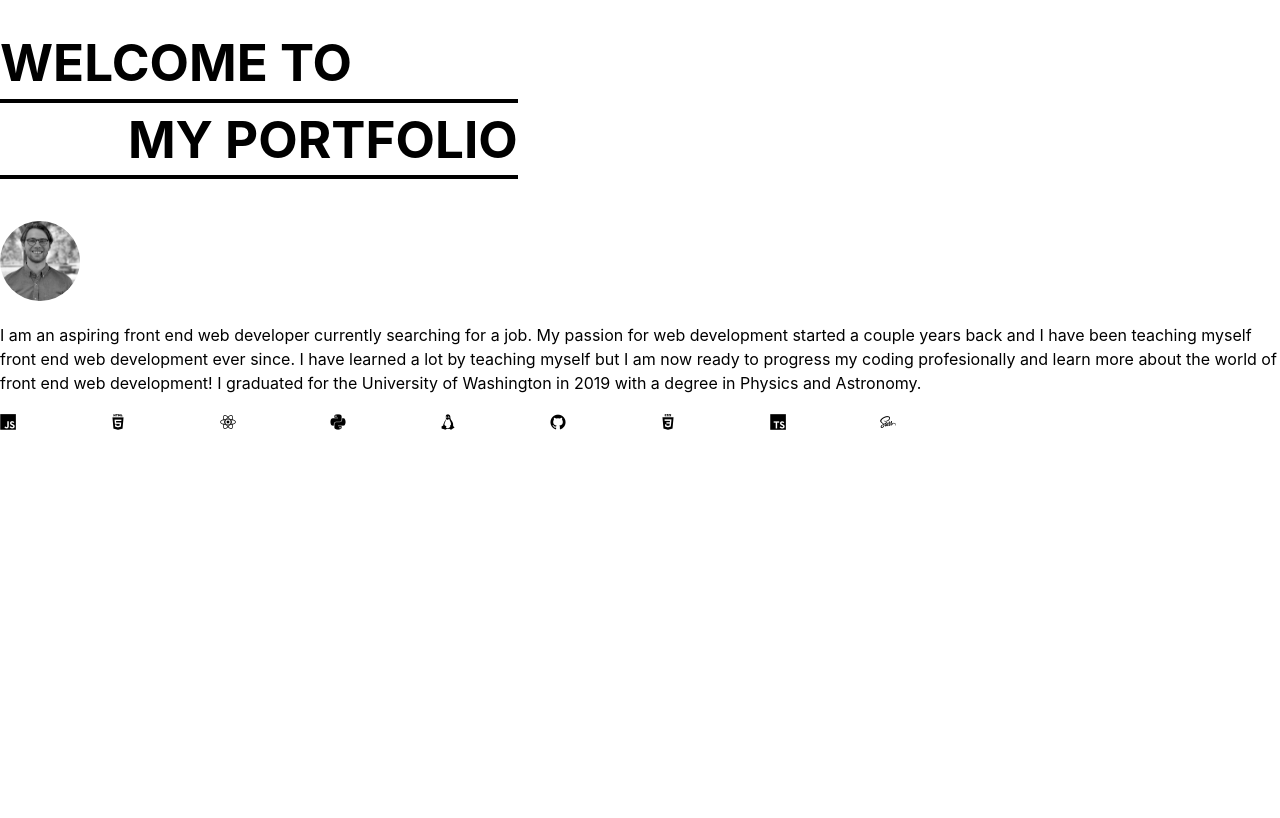
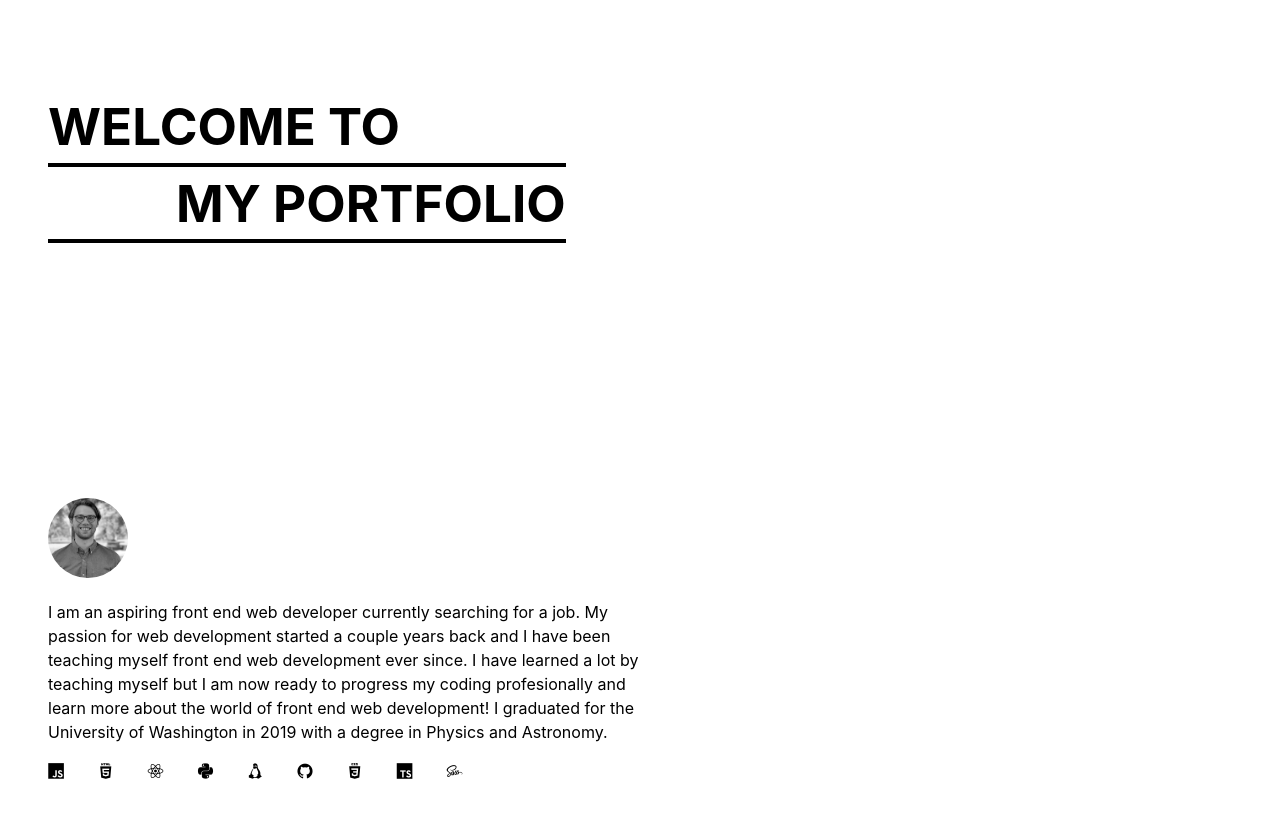
Before and after one commit to piacib/Porfolio2, a React (Vite) app: page / in a window 1280 px wide. Shown: the top 818 px of the page. Built offline with nearby package versions, Linux system fonts and the light colour scheme.

Commit message:
moved animation consts to global

```diff
--- a/src/components/LandingPage/style.scss
+++ b/src/components/LandingPage/style.scss
@@ -1,32 +1,17 @@
 @import "../../globalStyles.module.scss";
-// animation consts
-$animation-time: 1.25s;
-$animation-time-func: ease-in-out;
-$tranlate-in-value: 20px;
-
-// animations
-$fade-in-animation: fade-in $animation-time $animation-time-func forwards;
-$translate-in-right-animation: translate-in-right $animation-time
-  $animation-time-func forwards;
-$translate-in-left-animation: translate-in-left $animation-time
-  $animation-time-func forwards;
-$fade-in-animation: fade-in $animation-time $animation-time-func forwards;
-@function underline-animate($animation-name) {
-  $text-animation: $animation-name $animation-time $animation-time-func forwards;
-
-  @return $text-animation, $fade-in-animation;
-}
 
 // underline consts
 $underline-thickness: 4px;
 $underline-spacing: 0.5rem;
-
-.landing-page_container {
+.landing-page__left {
+  justify-content: space-between;
+}
+.landing-page__container {
   min-height: 90dvh;
   margin: 3rem 2rem;
   background-color: $landing-page-background;
   position: relative;
-
+  animation: $fade-in-animation;
   display: grid;
   grid-template-columns: 1fr 1fr;
   // border: 2px solid $landing-page-background;
```
